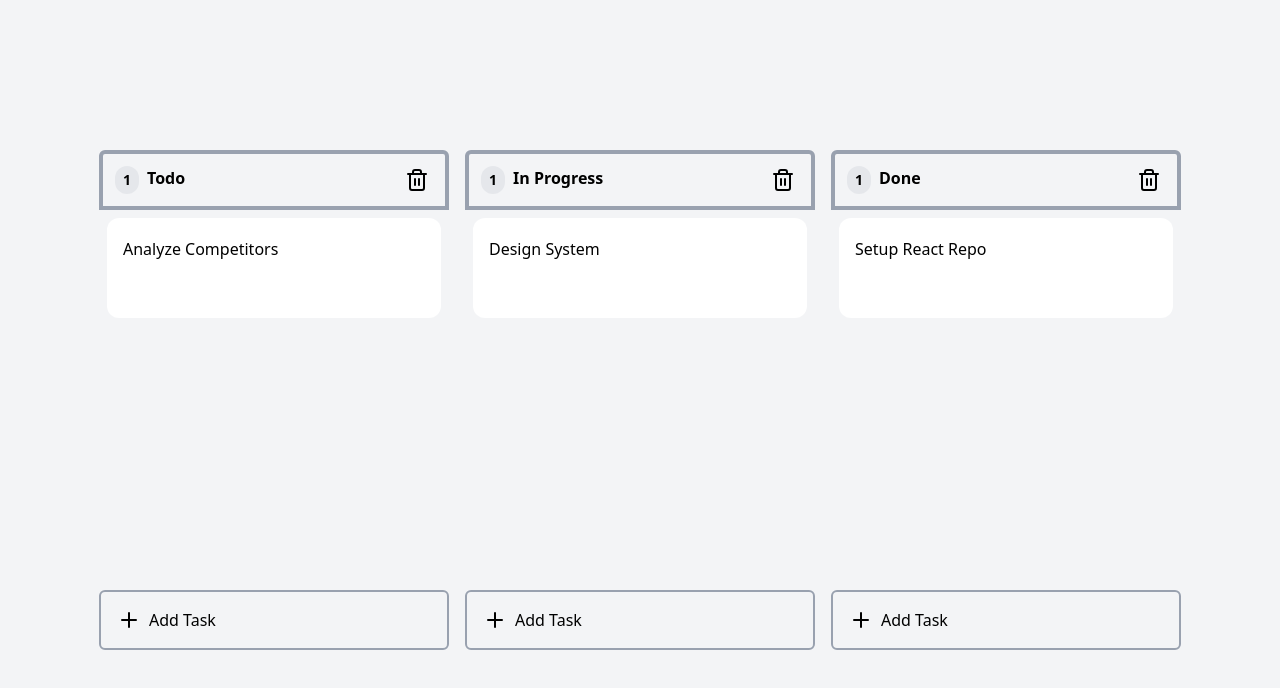
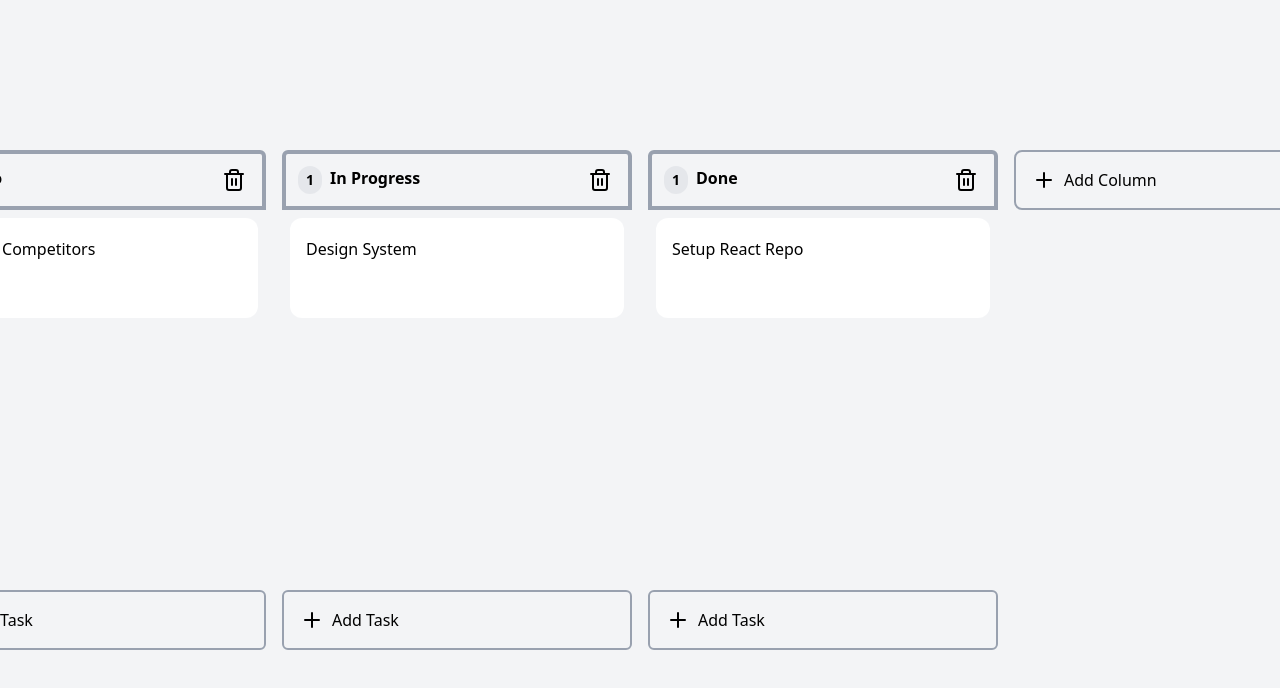
Before and after one commit to Jaymieblaze/kanban-board, a React (Vite) app: page / in a window 1280 px wide. Shown: the top 688 px of the page. Built offline with nearby package versions, Linux system fonts and the light colour scheme.

Commit message:
feat: add functionality to create new columns with an "Add Column" button

```diff
--- a/src/App.jsx
+++ b/src/App.jsx
@@ -4,6 +4,7 @@ import { SortableContext, arrayMove } from "@dnd-kit/sortable";
 import { createPortal } from "react-dom";
 import ColumnContainer from "./components/ColumnContainer";
 import TaskCard from "./components/TaskCard";
+import { PlusIcon } from "lucide-react";
 
 function App() {
   const [columns, setColumns] = useState([
@@ -36,6 +37,14 @@ function App() {
       content: `Task ${tasks.length + 1}`,
     };
     setTasks([...tasks, newTask]);
+  }
+
+  function createNewColumn() {
+    const columnToAdd = {
+      id: Math.floor(Math.random() * 10001).toString(),
+      title: `Column ${columns.length + 1}`,
+    };
+    setColumns([...columns, columnToAdd]);
   }
 
   function deleteTask(id) {
@@ -139,7 +148,8 @@ function App() {
         onDragOver={onDragOver}
       >
         <div className="m-auto flex gap-4">
-          <SortableContext items={columns.map((col) => col.id)}>
+          <div className="flex gap-4">
+            <SortableContext items={columns.map((col) => col.id)}>
             {columns.map((col) => (
               <ColumnContainer
                 key={col.id}
@@ -152,6 +162,33 @@ function App() {
               />
             ))}
           </SortableContext>
+          </div>
+
+          {/* NEW: Add Column Button */}
+          <button
+            onClick={createNewColumn}
+            className="
+              h-[60px]
+              w-[350px]
+              min-w-[350px]
+              cursor-pointer
+              rounded-lg
+              bg-mainBackgroundColor
+              border-2
+              border-columnBackgroundColor
+              p-4
+              ring-rose-500
+              hover:ring-2
+              flex
+              gap-2
+              items-center // Centering text
+              bg-gray-100 // Visual style
+              border-gray-400 // Visual style
+            "
+          >
+            <PlusIcon />
+            Add Column
+          </button>
         </div>
 
         {/* Drag Overlay: The visual card that follows your mouse */}
```
